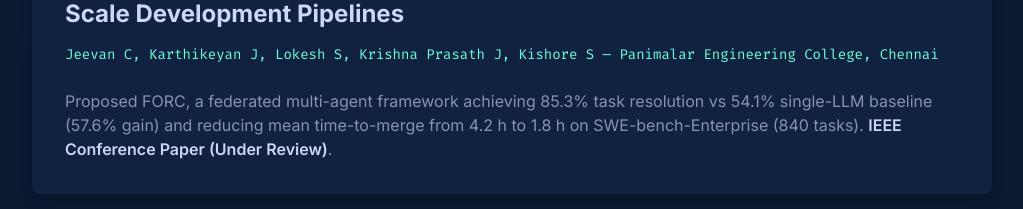
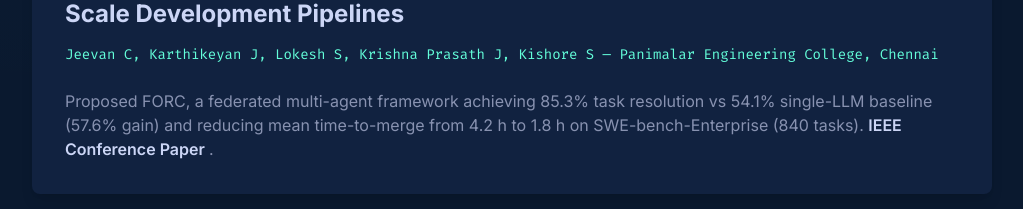
Before and after one commit to JKarthikeyan-1108/my-portfolio, a React (Vite) app: page / in a window 1280 px wide. Shown: the part 4233-4442 px from the top of the page, without its empty margins (128-1151 px from the left). Built offline with nearby package versions, Linux system fonts and the light colour scheme.

Commit message:
Update Research publication status

```diff
--- a/src/components/Research.jsx
+++ b/src/components/Research.jsx
@@ -11,7 +11,7 @@ export default function Research() {
         </div>
         <h3 className="text-2xl font-bold text-slate-light mb-4 leading-tight">Decentralized Cognitive Architectures for Autonomous Software Engineering: A Federated Swarm Orchestration Framework for Enterprise-Scale Development Pipelines</h3>
         <p className="text-cyan font-mono text-sm mb-6">Jeevan C, Karthikeyan J, Lokesh S, Krishna Prasath J, Kishore S — Panimalar Engineering College, Chennai</p>
-        <p className="text-slate">Proposed FORC, a federated multi-agent framework achieving 85.3% task resolution vs 54.1% single-LLM baseline (57.6% gain) and reducing mean time-to-merge from 4.2 h to 1.8 h on SWE-bench-Enterprise (840 tasks). <span className="text-slate-light font-semibold">IEEE Conference Paper (Under Review)</span>.</p>
+        <p className="text-slate">Proposed FORC, a federated multi-agent framework achieving 85.3% task resolution vs 54.1% single-LLM baseline (57.6% gain) and reducing mean time-to-merge from 4.2 h to 1.8 h on SWE-bench-Enterprise (840 tasks). <span className="text-slate-light font-semibold">IEEE Conference Paper </span>.</p>
       </motion.div>
     </Section>
   );
```
